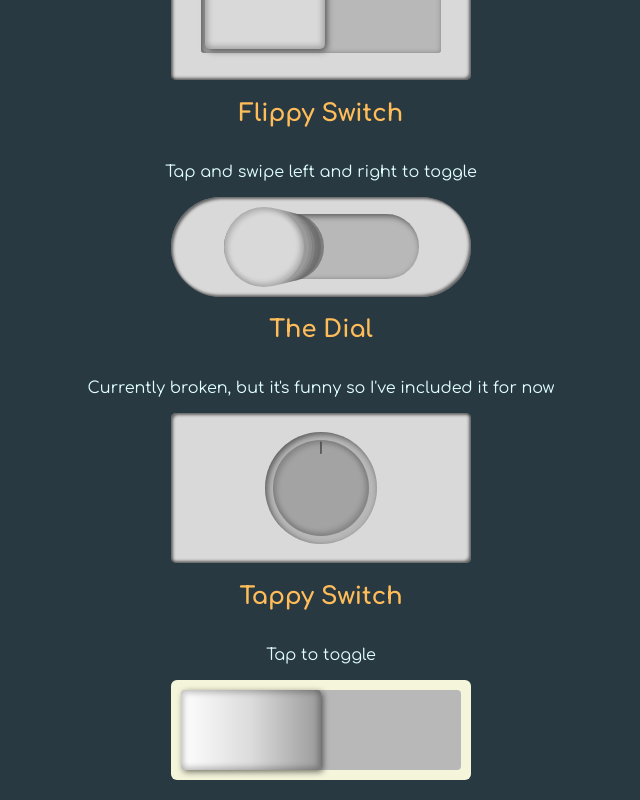
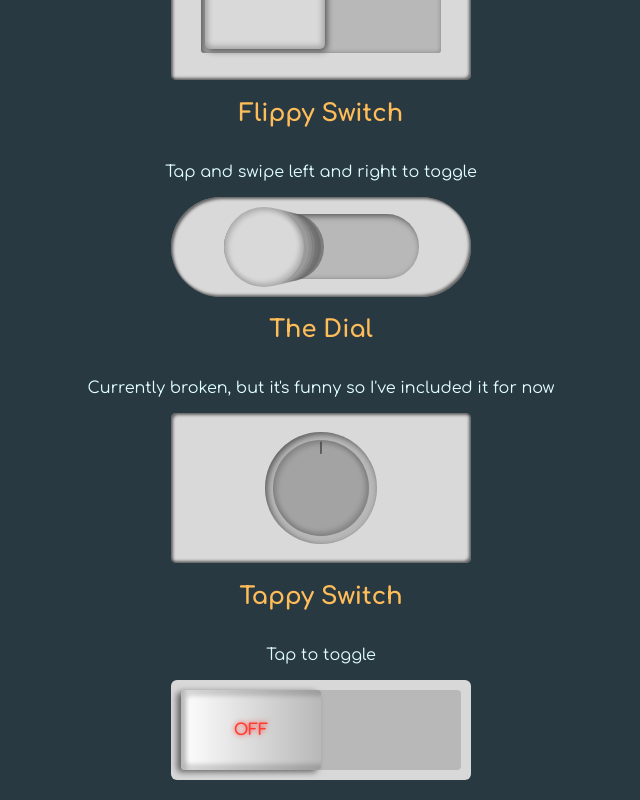
Before and after one commit to TrisRosco/portfolio, a React (Create React App) app in the folder pf/: page /interface in a window 1280 px wide. Shown: the part 457-1257 px from the top of the page, without its empty margins (319-959 px from the left). Built offline with nearby package versions, Linux system fonts and the light colour scheme; a web font is replaced by a local one.

Commit message:
Bit closer, still sucks

```diff
--- a/pf/src/components/interface/TappySwitch/index.js
+++ b/pf/src/components/interface/TappySwitch/index.js
@@ -5,9 +5,19 @@ import "./styles.css";
 const TappySwitch = () => {
     const [isOn, setIsOn] = useState(false);
 
+    //if (isOn) is true set div to on else set div to off
+
+    //ternary operator example
+
+    // const isOn = true;
+    // const isOn = false;
+
+    // const isOn = true ? "on" : "off";
+
+
   return <div className="tappy-switch-outer">
     <div className="tappy-switch-inner" data-isOn={isOn}>
-        <div className="tappy-switch-handle" data-isOn={isOn} onClick={() => setIsOn(!isOn)}></div>
+        <div className="tappy-switch-handle" data-isOn={isOn} onClick={() => setIsOn(!isOn)}> { isOn ? "ON" : "OFF" } </div>
     </div>
 
   </div>;
--- a/pf/src/components/interface/TappySwitch/styles.css
+++ b/pf/src/components/interface/TappySwitch/styles.css
@@ -1,5 +1,5 @@
 .tappy-switch-outer{
-    background-color: beige;
+    background-color: rgb(216, 216, 216);
     height: 100px;
     width: 300px;
     border-radius: 6px;
@@ -23,17 +23,22 @@
   }
 
 .tappy-switch-handle{
-    background: linear-gradient(90deg, rgba(255,255,255,1) 0%, rgba(255,255,255,0.5) 50%, rgba(124, 124, 124, 0.5) 100%);
+    background: linear-gradient(90deg, rgba(255,255,255,1) 0%, rgba(255,255,255,0.5) 50%, #b8b8b8 100%);
     height: 80px;
     width: 140px;
     border-radius: 4px;
     cursor: pointer;
     user-select: none;
-    box-shadow: 2px 2px 6px rgba(0, 0, 0, 0.55), inset 2px 2px 5px 2px rgba(0, 0, 0, 0.15), inset -2px -2px 5px 2px rgba(0, 0, 0, 0.15);
-
+    box-shadow: inset 6px 6px 4px rgba(0, 0, 0, 0.15), inset 4px -6px 4px rgba(0, 0, 0, 0.15), -4px 2px 6px rgba(0, 0, 0, 0.55);
+    display: flex;
+    justify-content: center;
+    align-items: center;
+    font-weight: bold;
+    color: rgb(255, 60, 46);
+    text-shadow: rgb(255, 62, 62) 0px 0px 5px;
 }
 
 .tappy-switch-handle[data-isOn="true"] {
-    /* box-shadow: -2px 2px 6px rgba(0, 0, 0, 0.55), inset 2px 2px 5px 2px rgba(0, 0, 0, 0.15), inset -2px -2px 5px 2px rgba(0, 0, 0, 0.15); */
-    background: linear-gradient(270deg, rgba(255,255,255,1) 0%, rgba(255,255,255,0.5) 50%, rgba(124, 124, 124, 0.5) 100%);
+    box-shadow: inset -6px -6px 4px rgba(0, 0, 0, 0.15), inset -4px 6px 4px rgba(0, 0, 0, 0.15), 4px 2px 6px rgba(0, 0, 0, 0.55);
+    background: linear-gradient(270deg, rgba(255,255,255,1) 0%, rgba(255,255,255,0.5) 50%, #b8b8b8 100%);
   }
```
